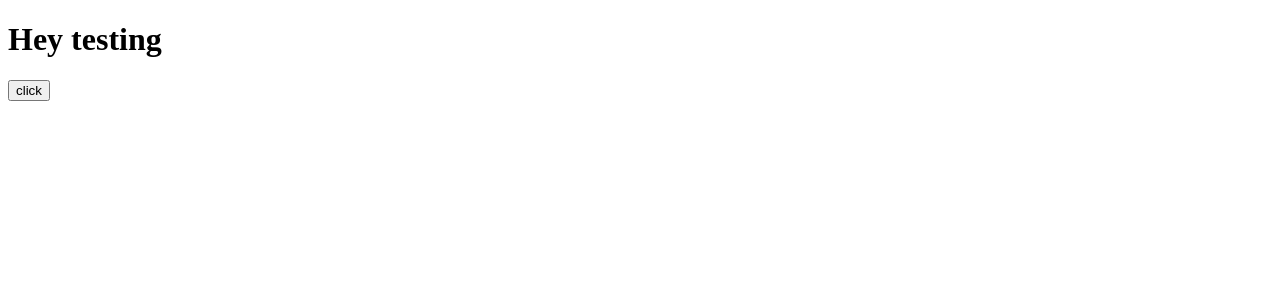
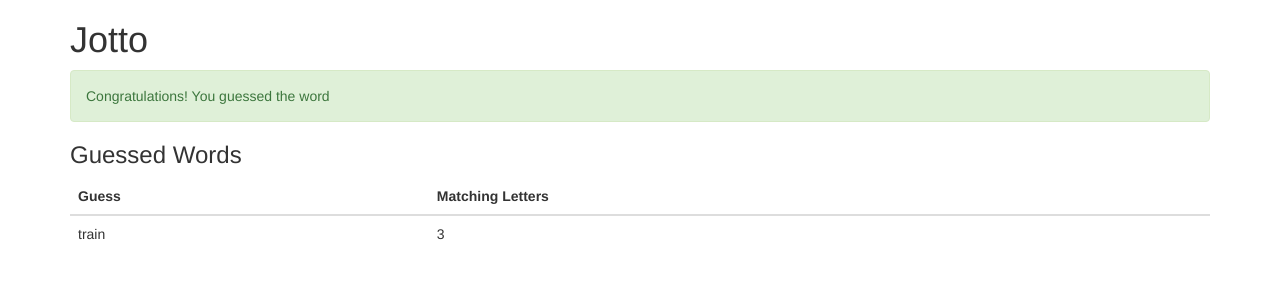
Before and after one commit to gladyswng/Testing-jotto, a React app: page / in a window 1280 px wide. Shown: the top 300 px of the page. Built offline with nearby package versions, Linux system fonts and the light colour scheme.

Commit message:
boostrap styling

```diff
--- a/src/App.tsx
+++ b/src/App.tsx
@@ -8,11 +8,11 @@ interface AppProps {
 
 const App: React.FC<AppProps> = ({}) => {
   return (
-    <div>
-      <h1>Hey testing</h1>
-      <button onClick={() => console.log('click')}>click</button>
-      <Congrats />
-      {/* <GuessedWords guessedWords={[]}/> */}
+    <div className="container">
+      <h1>Jotto</h1>
+
+      <Congrats success={true}/>
+      <GuessedWords guessedWords={[ {guessedWord: 'train', letterMatchCount: 3} ]}/>
     </div>
   )
 }
--- a/src/components/Congrats.tsx
+++ b/src/components/Congrats.tsx
@@ -10,7 +10,7 @@ const Congrats: React.FC<CongratsProps> = ({ success }) => {
     <div>
       {success?
         // if success
-        <div data-test="component-congrats">
+        <div data-test="component-congrats" className="alert alert-success">
           <span data-test="congrats-message">Congratulations! You guessed the word</span>
         </div>
         :
--- a/src/components/GuessedWords.tsx
+++ b/src/components/GuessedWords.tsx
@@ -28,16 +28,16 @@ const GuessedWords: React.FC<GuessedWordsProps> = ({ guessedWords }) => {
 
       <div data-test="guessed-words">
         <h3>Guessed Words</h3>
-        <table>
-          <thead>
+        <table className="table table-sm">
+          <thead className="thead-light">
             <tr>
-              <th>Geuss</th>
+              <th>Guess</th>
               <th>Matching Letters</th>
             </tr>
-            <tbody>
-              { guessedWordRows }
-            </tbody>
           </thead>
+          <tbody>
+            { guessedWordRows }
+          </tbody>
         </table>
 
       </div>}
--- a/src/index.html
+++ b/src/index.html
@@ -2,6 +2,8 @@
 <html>
 
 <head>
+  <link rel="stylesheet" href="https://maxcdn.bootstrapcdn.com/bootstrap/3.3.7/css/bootstrap.min.css"
+    integrity="sha384-BVYiiSIFeK1dGmJRAkycuHAHRg32OmUcww7on3RYdg4Va+PmSTsz/K68vbdEjh4u" crossorigin="anonymous">
   <title>App</title>
 </head>
 
```
